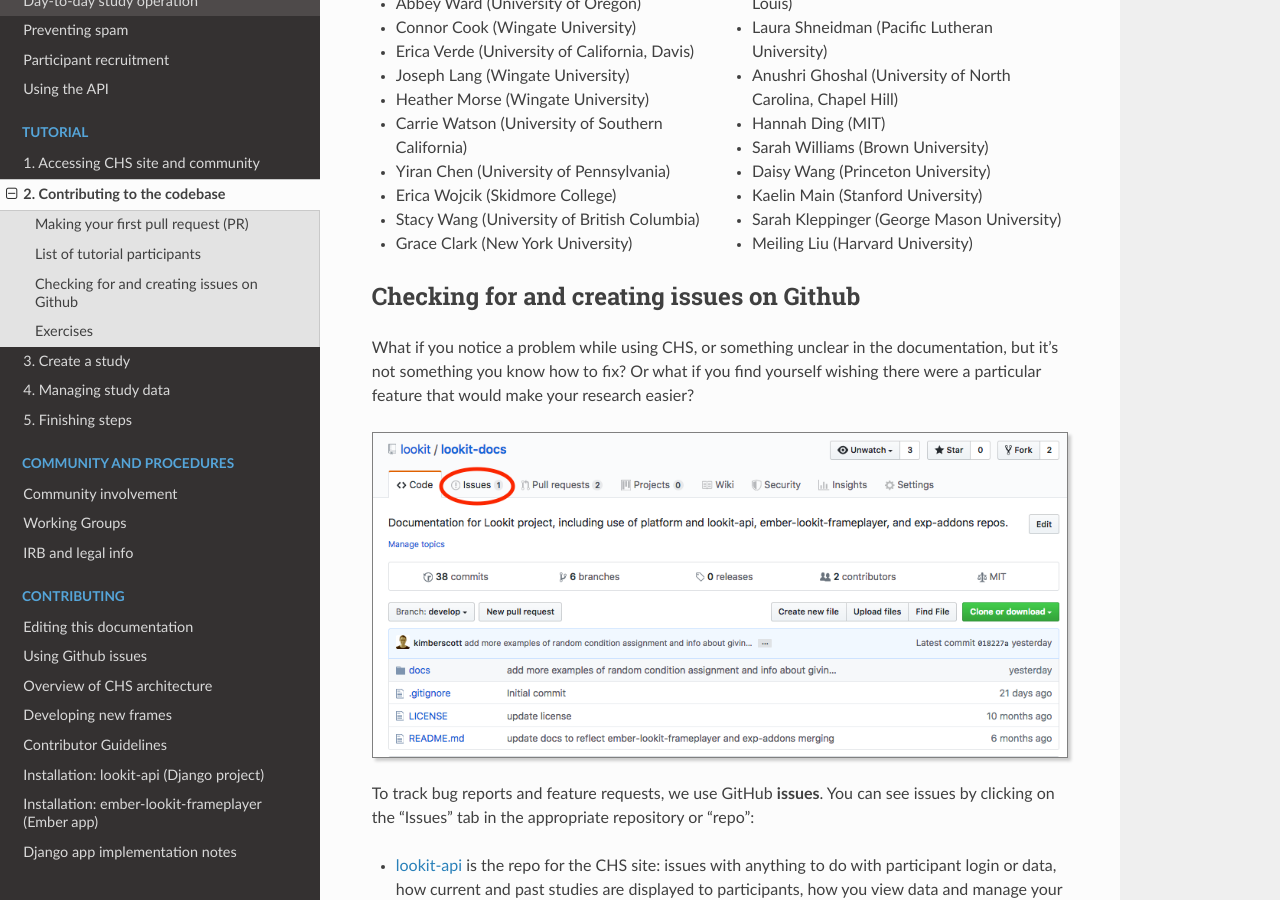
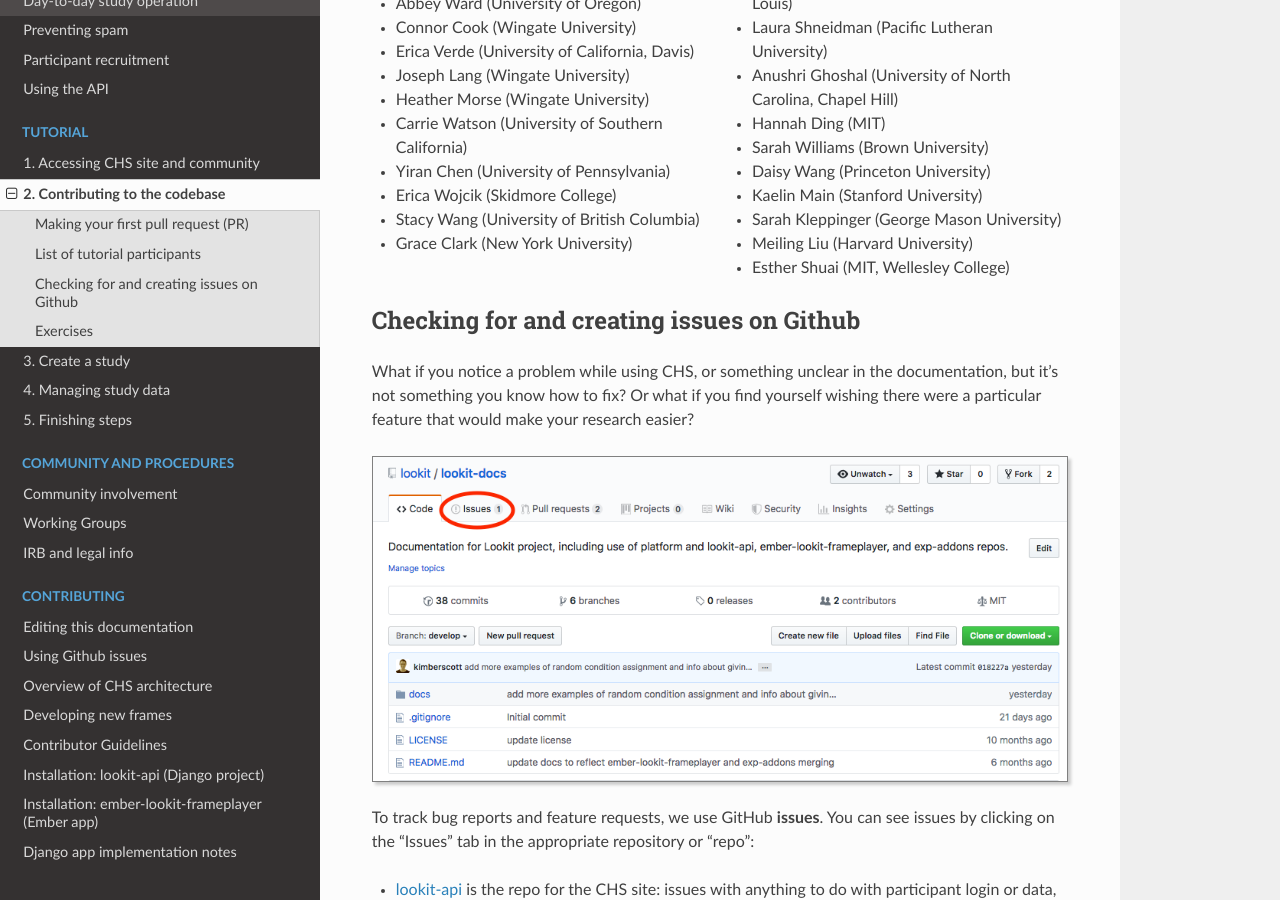
Before and after one commit to lookit/lookit-docs, a Sphinx documentation site: the page built from docs/source/tutorial-contributing.rst, in a window 1280 px wide and 900 px high, scrolled down 9441 px. Built offline with Sphinx 7.4.7 and the Read the Docs theme 3.1.0, drawn with Linux system fonts in a browser that asks for light colours.

Commit message:
Update tutorial-contributing.rst

```diff
--- a/docs/source/tutorial-contributing.rst
+++ b/docs/source/tutorial-contributing.rst
@@ -382,6 +382,7 @@
 - Kaelin Main (Stanford University)
 - Sarah Kleppinger (George Mason University)
 - Meiling Liu (Harvard University)
+- Esther Shuai (MIT, Wellesley College)
 
 Checking for and creating issues on Github
 -------------------------------------------
```
